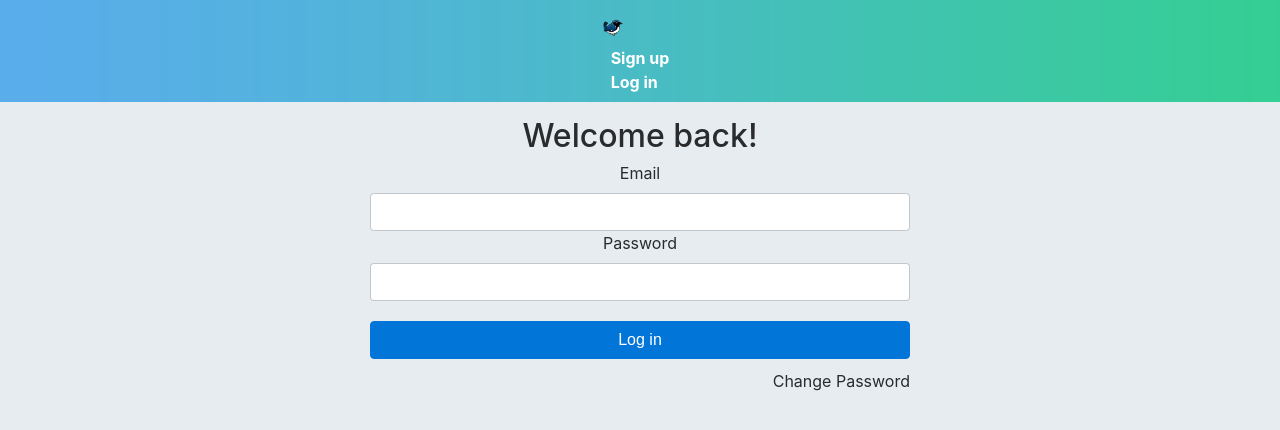
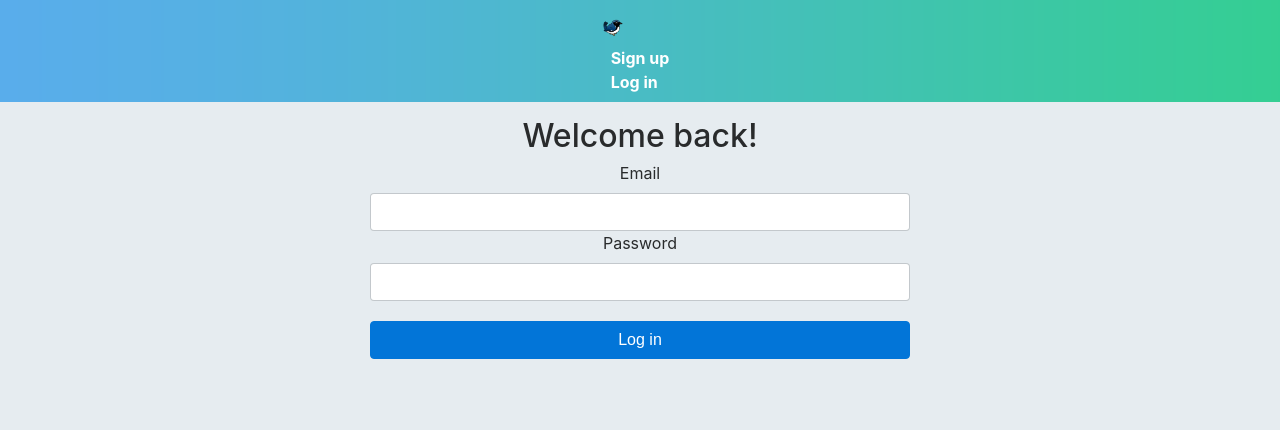
Before and after one commit to ccquach/warbler-refactor, a React (Create React App) app in the folder warbler-client/: page /signin in a window 1280 px wide. Shown: the top 430 px of the page. Built offline with nearby package versions, Linux system fonts and the light colour scheme.

Commit message:
fix auth form so that Change Password link only displayed in account settings

```diff
--- a/warbler-client/src/components/AuthForm.js
+++ b/warbler-client/src/components/AuthForm.js
@@ -132,9 +132,11 @@ class AuthForm extends Component {
               <button type="submit" className="btn btn-primary btn-block">
                 {buttonText}
               </button>
-              <a onClick={this.handleChangePassword} className="float-right">
-                {changePassword ? 'Changed my mind' : 'Change Password'}
-              </a>
+              {updateUser && (
+                <a onClick={this.handleChangePassword} className="float-right">
+                  {changePassword ? 'Changed my mind' : 'Change Password'}
+                </a>
+              )}
             </form>
             {changePassword && (
               <PasswordForm
```
